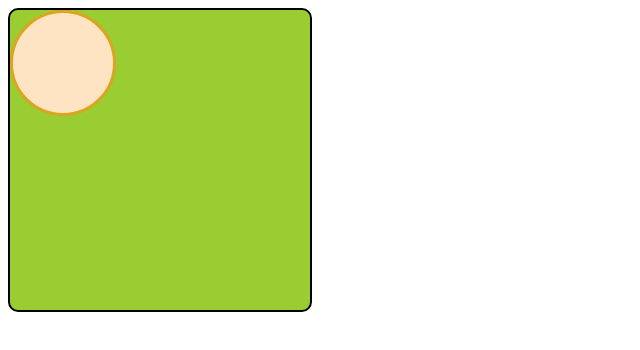
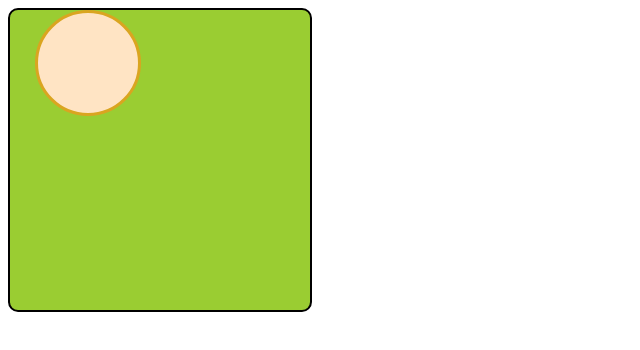
Before and after one commit to binayjy8/A-DIV, a plain HTML site: page index.html in a window 1280 px wide. In both pictures the pointer is over the element 63 px from the left and 63 px from the top of the page. Shown: the whole page, without its empty margins (0-640 px from the left). Drawn offline with Linux system fonts and the light colour scheme.

Commit message:
code add

```diff
--- a/style.css
+++ b/style.css
@@ -17,3 +17,7 @@
     align-items: center;
     justify-content: center;
 }
+
+.scd:hover {
+    margin-left: 25px;
+}
```
